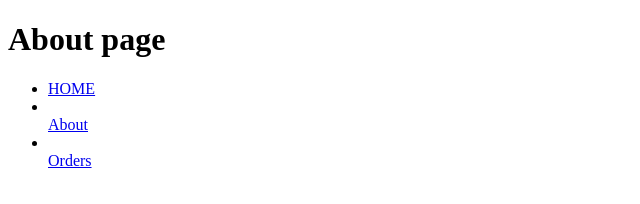
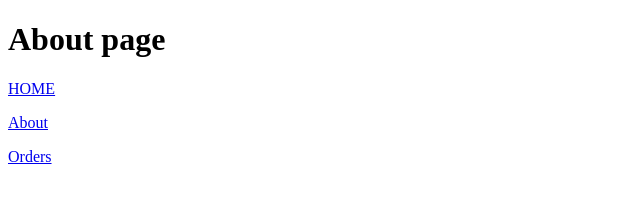
Before and after one commit to megyu84/megyu84.github.io, a plain HTML site: page about.html in a window 1280 px wide. Shown: the whole page, without its empty margins (0-640 px from the left). Drawn offline with Linux system fonts and the light colour scheme.

Commit message:
Reformatting hrefs

```diff
--- a/about.html
+++ b/about.html
@@ -7,10 +7,8 @@
 </head>
 <body>
     <h1>About page</h1>
-    <ul>
-        <li><a href="/index.html">HOME</a></li>
-        <li></li><a href="/about.html">About</a></li>
-        <li></li><a href="/pages/orders.html">Orders</a></li>
-    </ul>
+    <p><a href="/index.html">HOME</a></p>
+    <p><a href="/about.html">About</a></p>
+    <p><a href="/pages/orders.html">Orders</a></p>
 </body>
 </html>
```
Also changed, not shown: index.html (+3 -5 lines), pages/orders.html (+3 -5 lines).
